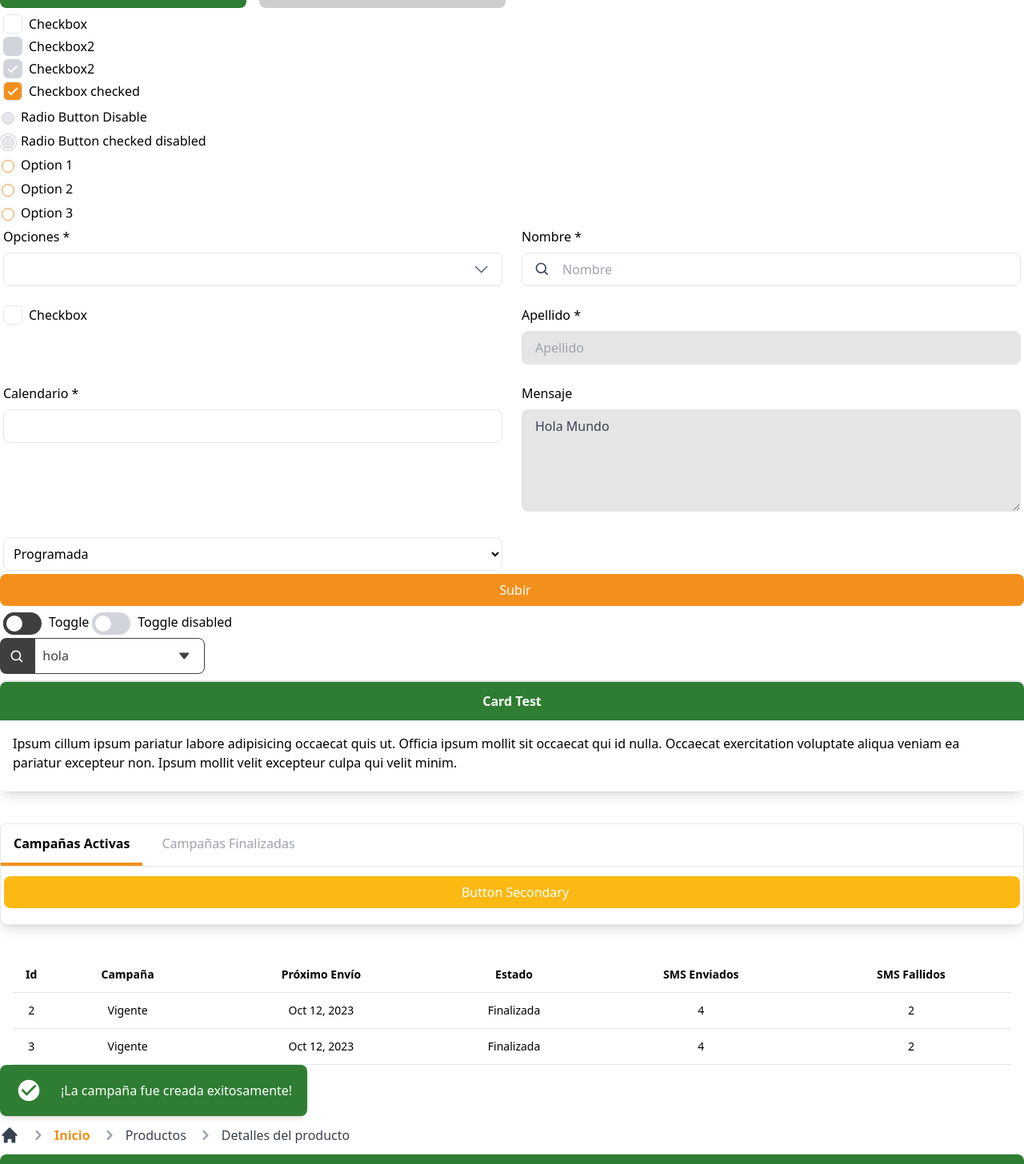
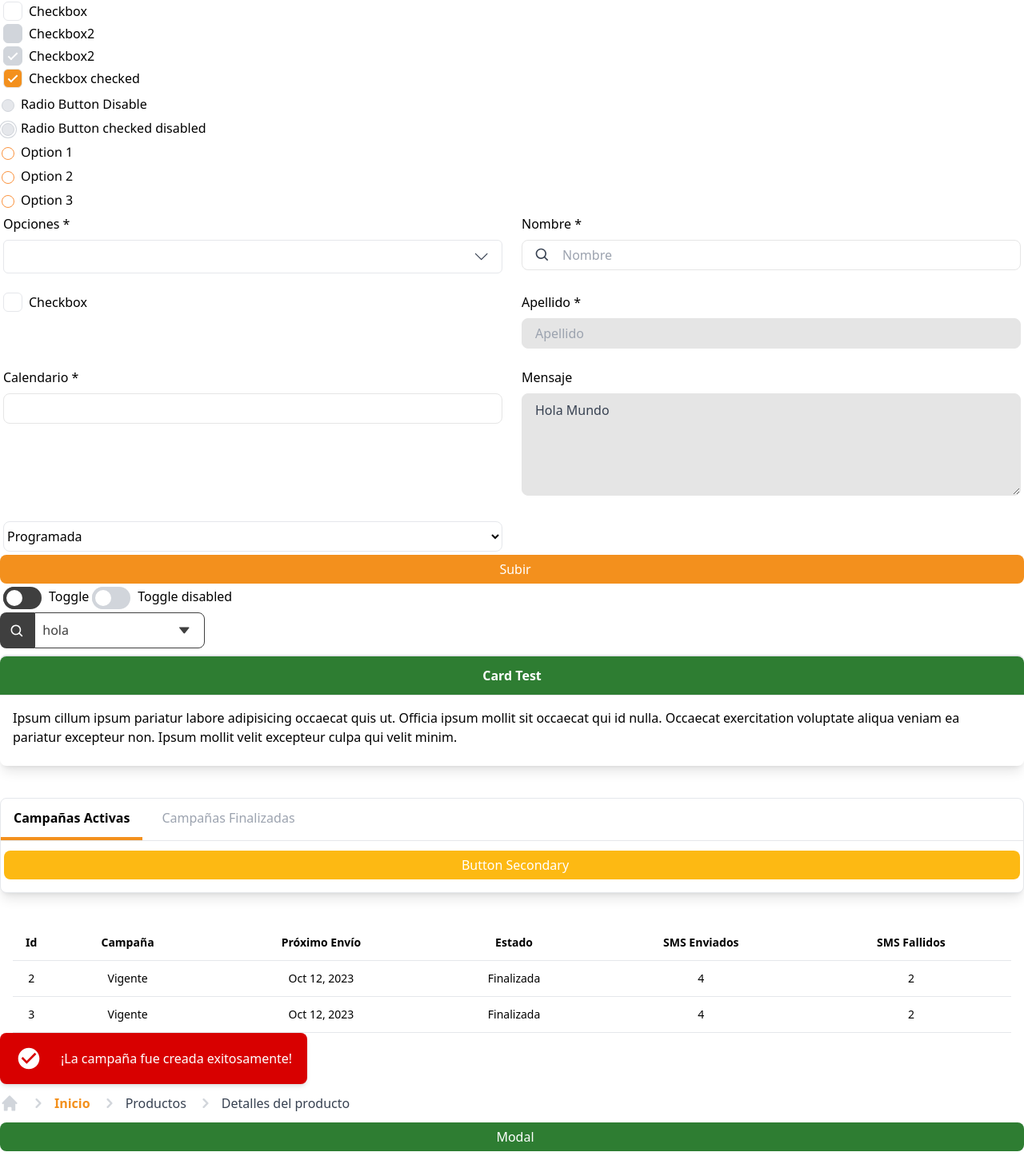
Before and after one commit to Imagine-CX/imaginecx-library, a React (Vite) app: page / in a window 1280 px wide. Shown: the part 217-1673 px from the top of the page at 80% size. Built offline with nearby package versions, Linux system fonts and the light colour scheme.

Commit message:
styles corrected, modal, buttons and forms

```diff
--- a/src/App.tsx
+++ b/src/App.tsx
@@ -125,7 +125,7 @@ function App() {
         <Header text="Imagine CX Library" variant="h1" />
       </div>
       <div className="icx-grid icx-grid-cols-1 icx-gap-4 icx-mt-3 md:icx-grid-cols-2 lg:icx-grid-cols-4">
-        <Button text="Button Primary" color="primary" />
+        <Button text="Button Primary" color="primary" className="icx-py-1" />
         <Button text="Button Secondary" color="secondary" animation />
         <Button text="Error" color="error" />
         <Button text="Alternative" color="alternative" />
@@ -156,6 +156,7 @@ function App() {
               placeholder="Nombre"
               label="Nombre"
               name="nombre"
+              className="icx-py-1.5"
               value={nombre}
               onChange={onInputChange}
               required
@@ -235,14 +236,14 @@ function App() {
               <path d="M20 3.33331C10.8 3.33331 3.33337 10.8 3.33337 20C3.33337 29.2 10.8 36.6666 20 36.6666C29.2 36.6666 36.6667 29.2 36.6667 20C36.6667 10.8 29.2 3.33331 20 3.33331ZM16.6667 28.3333L8.33337 20L10.6834 17.65L16.6667 23.6166L29.3167 10.9666L31.6667 13.3333L16.6667 28.3333Z" />
             </svg>
           }
-          type="success"
+          type="error"
         />
       </div>
       <div>
         <BreadCrumb items={itemsBread} selected="Inicio" home="/" />
       </div>
       <div>
-        <Button color="success" text="Modal" onClick={() => setOpen(!open)} />
+        <Button color="success" className="icx-py-1.5" text="Modal" onClick={() => setOpen(!open)} />
         <Modal open={open} setOpen={setOpen}>
           <div className="icx-flex icx-items-center icx-justify-center icx-p-4 icx-mt-3">
             <p>¿Estás seguro de que quieres actualizar la campaña sin hacer ninguna prueba de envío?</p>
--- a/src/components/BreadCrumb/BreadCrumb.tsx
+++ b/src/components/BreadCrumb/BreadCrumb.tsx
@@ -13,7 +13,7 @@ export const BreadCrumb = ({ items, selected, home }: BreadcrumbProps): JSX.Elem
       <nav className="icx-flex icx-text-gray-700 icx-py-3" aria-label="Breadcrumb">
         <ol className="icx-inline-flex icx-items-center icx-space-x-1 md:icx-space-x-3">
           <li className="icx-inline-flex icx-items-center">
-            <a href={home} className="icx-text-gray-700 hover:icx-text-gray-900 icx-inline-flex icx-items-center">
+            <a href={home} className="icx-text-gray-300 hover:icx-text-gray-900 icx-inline-flex icx-items-center">
               <svg
                 className="icx-w-6 icx-h-6 "
                 fill="currentColor"
@@ -28,7 +28,7 @@ export const BreadCrumb = ({ items, selected, home }: BreadcrumbProps): JSX.Elem
             <li key={item.label}>
               <div className="icx-flex icx-items-center">
                 <svg
-                  className="icx-w-6 icx-h-6 icx-text-gray-400"
+                  className="icx-w-6 icx-h-6 icx-text-gray-300"
                   fill="currentColor"
                   viewBox="0 0 20 20"
                   xmlns="http://www.w3.org/2000/svg"
--- a/src/components/Btns/Button.tsx
+++ b/src/components/Btns/Button.tsx
@@ -22,7 +22,15 @@ const selectStyleButton = (type: string | undefined): string => {
   }
   return '';
 };
-export const Button = ({ text, color, animation, disabled, icon, ...btnProps }: IBtnPrimary): JSX.Element => {
+export const Button = ({
+  text,
+  color,
+  animation,
+  disabled,
+  icon,
+  className,
+  ...btnProps
+}: IBtnPrimary): JSX.Element => {
   let estiloBtn = selectStyleButton(color);
 
   if (disabled) {
@@ -35,10 +43,10 @@ export const Button = ({ text, color, animation, disabled, icon, ...btnProps }:
         type="button"
         className={`
         ${estiloBtn}
+        ${className}
           icx-flex
+          icx-py-1.5
           icx-rounded-lg
-          icx-py-2
-          icx-mb-1
           icx-w-full
           ${animation ? 'hover:icx-scale-[1.02]' : ''}
           icx-transition-all
--- a/src/components/Forms/InputField.tsx
+++ b/src/components/Forms/InputField.tsx
@@ -30,7 +30,7 @@ export const InputField = ({
         <div className="icx-relative">
           {showIcon}
           <input
-            className={`icx-w-full icx-py-2 ${padding} icx-pr-4 icx-rounded-lg icx-outline-none ${estiloInput} ${className}`}
+            className={`icx-w-full ${padding} icx-pr-4 icx-py-1.5 icx-rounded-lg icx-outline-none ${estiloInput} ${className}`}
             required={required}
             disabled={disabled}
             {...inputProps}
--- a/src/components/Forms/Select.tsx
+++ b/src/components/Forms/Select.tsx
@@ -8,7 +8,7 @@ interface ISelectorTest extends InputHTMLAttributes<HTMLSelectElement> {
   }>;
 }
 
-export const Select = ({ label, options, disabled, required, ...props }: ISelectorTest) => {
+export const Select = ({ label, options, className, disabled, required, ...props }: ISelectorTest) => {
   const estiloSelect: string = disabled ? 'icx-selector-disabled' : 'icx-selector-active';
   return (
     <div className="icx-px-1 icx-py-1 icx-flex icx-flex-col icx-gap-8">
@@ -19,7 +19,7 @@ export const Select = ({ label, options, disabled, required, ...props }: ISelect
         <select
           disabled={disabled}
           required={required}
-          className={`icx-w-full icx-p-2 icx-border icx-rounded-lg ${estiloSelect}`}
+          className={`icx-w-full icx-border icx-py-1.5 icx-rounded-lg ${estiloSelect} ${className}`}
           {...props}
         >
           {options.map((option) => (
--- a/src/components/Forms/TextArea.tsx
+++ b/src/components/Forms/TextArea.tsx
@@ -5,7 +5,7 @@ export interface ITextArea extends InputHTMLAttributes<HTMLTextAreaElement> {
   content?: string;
 }
 
-export const TextArea = ({ label, content, disabled, required, ...areaProps }: ITextArea): JSX.Element => {
+export const TextArea = ({ label, content, className, disabled, required, ...areaProps }: ITextArea): JSX.Element => {
   const estiloArea: string = disabled ? 'icx-area-disabled' : 'icx-area-active';
 
   return (
@@ -27,6 +27,7 @@ export const TextArea = ({ label, content, disabled, required, ...areaProps }: I
                     icx-py-2
                     icx-text-gray-700
                     ${estiloArea}
+                    ${className}
                     `}
           required={required}
           disabled={disabled}
--- a/src/components/Modals/Modal.tsx
+++ b/src/components/Modals/Modal.tsx
@@ -11,13 +11,13 @@ export const Modal = ({ open, setOpen, children }: IModal): JSX.Element => {
       {open && (
         <div className="icx-fixed icx-inset-0 icx-z-10 icx-overflow-y-auto">
           <div
-            className="icx-fixed icx-inset-0 icx-w-full icx-h-full icx-bg-black icx-opacity-40"
+            className="icx-fixed icx-inset-0 icx-w-full icx-h-full icx-bg-white icx-opacity-70"
             onClick={() => setOpen(false)}
           ></div>
           <div className="icx-flex icx-items-center icx-min-h-screen icx-px-4 icx-py-8">
             <div className="icx-relative icx-w-full icx-max-w-lg icx-mx-auto icx-bg-white icx-rounded-lg icx-shadow-lg">
               <div
-                className="icx-flex icx-items-center icx-justify-end icx-p-3 icx-rounded-t-lg icx-border-b icx-bg-cover icx-bg-center"
+                className="icx-flex icx-items-center icx-justify-end icx-p-3 icx-rounded-lg icx-border-b icx-bg-cover icx-bg-center"
                 style={{ backgroundImage: `url(${header})` }}
               >
                 <button className="icx-p-2 icx-text-gray-400 icx-rounded-md " onClick={() => setOpen(false)}>
```
